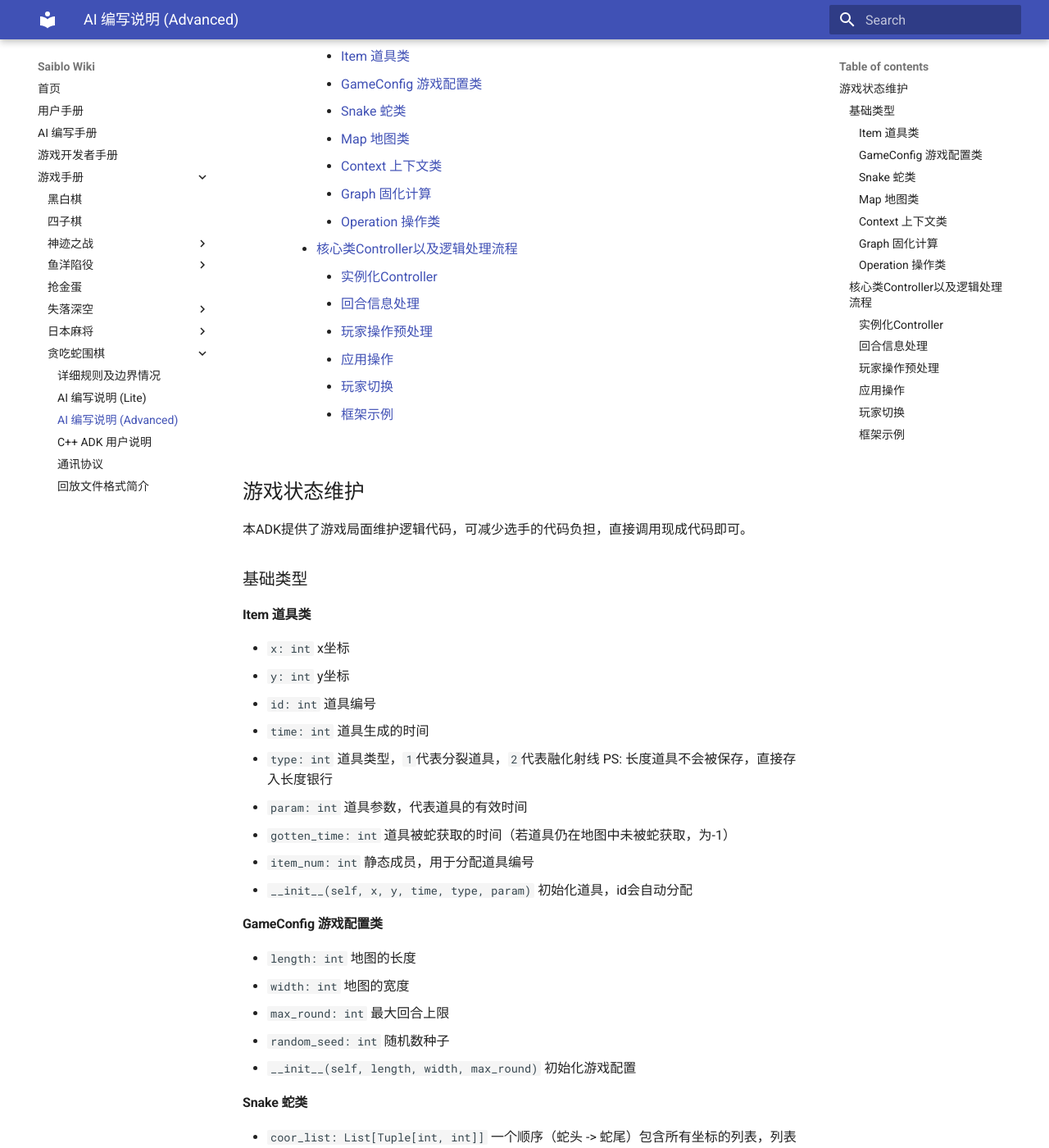
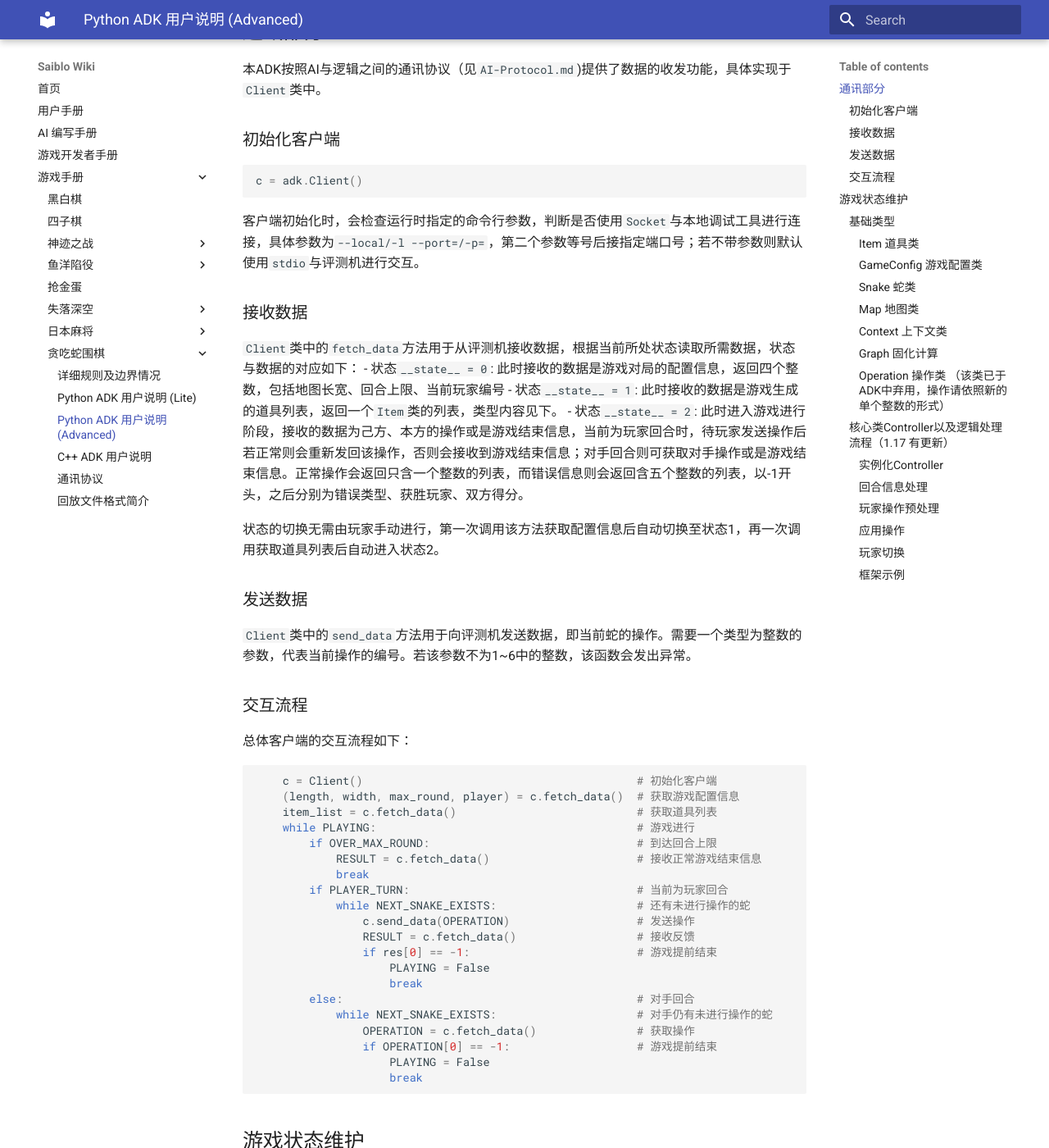
Before and after one commit to saiblo/saiblo-docs, an MkDocs documentation site: the page built from docs/games/snake-go/adk-advanced.md, in a window 1280 px wide and 1400 px high, scrolled down 266 px. Shown: the whole window at 82% size. Built offline with MkDocs 1.6.1 and Material for MkDocs 9.7.7, drawn with Linux system fonts in a browser that asks for light colours; some of the changed text lies outside the part shown.

Commit message:
fix: modify snakego docs

````diff
--- a/docs/ai/ai.md
+++ b/docs/ai/ai.md
@@ -14,14 +14,16 @@
 
 ## 使用ADK进行AI的编写
 
-对于刚上手的AI编写者，请先在阅读并理解游戏规则的基础上，进一步阅读对应语言所提供的的ADK说明文档及其他相关文档，这些文档会位于游戏包中。
+对于刚上手的AI编写者，请先在阅读并理解游戏规则的基础上，进一步阅读对应语言所提供的的ADK说明文档及其他相关文档，这些文档会位于游戏包中。以SnakeGo游戏为例
 
-![image-20220116184247986](img/image-20220116184247986.png)
+<img src="img/image-20220117165144889.png" style="zoom:80%;" />
 
-以上图例中，`cpp`文件夹下会包含为C++选手ADK以及我们提供的一份示例AI代码；`python`文件夹下同理（实际文件目录可能会有所差别，请视具体情况判断）。除去代码，对于两种语言的ADK会有若干份详细的使用指导，请仔细阅读它们中的内容，这对你如何高效地利用ADK实现你自己的AI有着很大的帮助。使用指导可能会包含以下内容：
+<img src="img/image-20220117165345038.png" alt="image-20220117165345038" style="zoom:80%;" />
+
+游戏包中，`ai`文件夹下会包含Python及C++的ADK以及示例AI代码；`docs`文件夹下会包含若干份详细的使用指导，包括ADK的使用说明，通讯协议以及回放文件的格式说明，这些文档也可于游戏手册中查看。请仔细阅读它们中的内容，这对你如何高效地利用ADK实现你自己的AI有着很大的帮助。使用指导可能会包含以下内容：
 
 - AI编写的核心工作，需要完成哪些内容的编写
-- 示例AI的基本思路及参考修改方向，你可以依托他来完成你的AI
+- 示例AI的基本思路及参考修改方向，你可以依托它来完成你的AI
 - ADK所提供给选手的信息，如游戏局面信息等的利用方法
 
 具体请阅读相应游戏的ADK使用引导，以及样例AI中的注释说明，如有任何问题请联系相关人员解答。
@@ -29,6 +31,34 @@
 实际根据游戏的不同可能会存在其他使用指导，如在线播放器的回放文件格式说明，也请选手进行查看。
 
 在完成AI的编写后，可以通过上传至Saiblo网站进行评测，可参见用户手册-上传AI一节。
+
+## 在线评测输出调试信息
+
+在Saiblo平台上进行对局的评测时，你不仅可以通过播放器、回放文件来查看游戏运行时的状况，平台也提供了查看选手AI调试输出信息的功能。
+
+AI需要通过`stderr`标准错误流来输出自己的调试信息，具体操作方式如下：
+
+`Python`
+
+```python
+sys.stderr.write(msg)
+```
+
+`C++`
+
+```c++
+std::cerr << msg;
+```
+
+关于`stderr`流的其他信息可以自行查阅相关资料，你可以通过在这里输出回合、操作、场面等有助于你修改AI的信息。
+
+AI添加完调试输出语句后，进行在线评测，在对局页面右侧、AI版本边上有一个紫色的按钮，点击它可以看到你的AI输出的调试信息。![image-20220117153647911](img/image-20220117153647911.png)
+
+<img src="img/image-20220117154808026.png" alt="image-20220117154808026" style="zoom: 80%;" />
+
+你可以在窗口中查看调试信息，也可以点击右上角的复制调试信息按钮，复制至文本编辑器中查看。
+
+**注意**！你的AI输出的调试信息不应过多，若输出信息过多达到上限，有可能会导致你的AI超时而输掉比赛。
 
 ## 本地调试工具使用说明
 
@@ -46,7 +76,7 @@
 
 - 玩家人数：游戏所需AI个数，可根据游戏的具体情况进行设置
 - 监听端口：本调试工具基于TCP Socket提供本地AI连接与游戏运行支持，在运行时需要指定监听端口号，可指定也可随机生成
-- 逻辑启动脚本路径：游戏包的逻辑代码也会提供一个类似于`run_logic.sh`的逻辑运行脚本，点开右侧省略号选择该运行脚本即可
+- 逻辑启动脚本路径：游戏包的逻辑代码也会提供一个类似于`run_logic.sh`的逻辑运行脚本或者使用Pyinstaller生成的可执行文件，点开右侧省略号选择该运行脚本即可
 - 输出目录：评测机日志、回访文件等生成的文件路径，默认位于当前运行文件夹下
 - 对局配置文件路径：需指定一个类型为`json`的对局配置文件，包含该对局的初始配置信息，不填则为默认配置信息
 
@@ -59,7 +89,7 @@
 此时，需要选手将自己的AI与评测机进行连接，以SnakeGo游戏为例，Python及C++的ADK均提供了与评测机进行交互的功能，只需在运行时指定特殊的运行参数即可：
 
 - C++ :  `./main host port` ，`host`为一个字符串，为主机地址；`port`为一个整数，为端口号
-- Python : `python3 main.py --local/-l --port=/-p=`，在第二个参数的等号后填写指定端口号
+- Python : `python3 main.py host port`，同C++的参数
 
 每个游戏提供的ADK实现方式可能不一样，请留意相关声明。
 
--- a/docs/games/snake-go/adk-advanced.md
+++ b/docs/games/snake-go/adk-advanced.md
@@ -2,7 +2,49 @@
 
 > 建议在阅读本进阶版指南前，首先阅读Lite版指南。
 
-[TOC]
+[toc]
+## 通讯部分
+本ADK按照AI与逻辑之间的通讯协议（见`AI-Protocol.md`)提供了数据的收发功能，具体实现于`Client`类中。
+### 初始化客户端
+```python
+c = adk.Client()
+```
+客户端初始化时，会检查运行时指定的命令行参数，判断是否使用`Socket`与本地调试工具进行连接，具体参数为`--local/-l --port=/-p=`，第二个参数等号后接指定端口号；若不带参数则默认使用`stdio`与评测机进行交互。
+### 接收数据
+`Client`类中的`fetch_data`方法用于从评测机接收数据，根据当前所处状态读取所需数据，状态与数据的对应如下：
+- 状态`__state__ = 0`: 此时接收的数据是游戏对局的配置信息，返回四个整数，包括地图长宽、回合上限、当前玩家编号
+- 状态`__state__ = 1`: 此时接收的数据是游戏生成的道具列表，返回一个`Item`类的列表，类型内容见下。
+- 状态`__state__ = 2`: 此时进入游戏进行阶段，接收的数据为己方、本方的操作或是游戏结束信息，当前为玩家回合时，待玩家发送操作后若正常则会重新发回该操作，否则会接收到游戏结束信息；对手回合则可获取对手操作或是游戏结束信息。正常操作会返回只含一个整数的列表，而错误信息则会返回含五个整数的列表，以-1开头，之后分别为错误类型、获胜玩家、双方得分。
+
+状态的切换无需由玩家手动进行，第一次调用该方法获取配置信息后自动切换至状态1，再一次调用获取道具列表后自动进入状态2。
+
+### 发送数据
+`Client`类中的`send_data`方法用于向评测机发送数据，即当前蛇的操作。需要一个类型为整数的参数，代表当前操作的编号。若该参数不为1~6中的整数，该函数会发出异常。
+
+### 交互流程
+总体客户端的交互流程如下：
+```python
+    c = Client()                                         # 初始化客户端
+    (length, width, max_round, player) = c.fetch_data()  # 获取游戏配置信息
+    item_list = c.fetch_data()                           # 获取道具列表
+    while PLAYING:                                       # 游戏进行
+        if OVER_MAX_ROUND:                               # 到达回合上限
+            RESULT = c.fetch_data()                      # 接收正常游戏结束信息
+            break
+        if PLAYER_TURN:                                  # 当前为玩家回合
+            while NEXT_SNAKE_EXISTS:                     # 还有未进行操作的蛇
+                c.send_data(OPERATION)                   # 发送操作
+                RESULT = c.fetch_data()                  # 接收反馈
+                if res[0] == -1:                         # 游戏提前结束
+                    PLAYING = False
+                    break
+        else:                                            # 对手回合
+            while NEXT_SNAKE_EXISTS:                     # 对手仍有未进行操作的蛇
+                OPERATION = c.fetch_data()               # 获取操作
+                if OPERATION[0] == -1:                   # 游戏提前结束
+                    PLAYING = False
+                    break
+```
 
 ## 游戏状态维护
 
@@ -16,7 +58,7 @@
 - `y: int` y坐标
 - `id: int` 道具编号
 - `time: int` 道具生成的时间
-- `type: int` 道具类型，`1`代表分裂道具，`2`代表融化射线    PS: 长度道具不会被保存，直接存入长度银行
+- `type: int` 道具类型，`0`代表长度道具，`2`代表融化射线    PS: 长度道具不会被保存，直接存入长度银行
 - `param: int` 道具参数，代表道具的有效时间
 - `gotten_time: int` 道具被蛇获取的时间（若道具仍在地图中未被蛇获取，为-1）
 - `item_num: int` 静态成员，用于分配道具编号
@@ -96,14 +138,14 @@
 
 `calc() -> List` 计算固化区域，返回固化区域（不包括蛇本身）
 
-#### Operation 操作类
+#### Operation 操作类 （**该类已于ADK中弃用，操作请依照新的单个整数的形式**）
 
-- `type: int` 操作类型 1移动，2分裂/融化
+- `type: int` 操作类型 1移动，2融化，3分裂
 - `snake: int` 蛇编号
 - `direction: int` 方向 0 : x轴正向，1 : y轴正向, 2 : x轴负向, 3 : y轴负向，若无则为-1
 - `item_id: int` 道具编号，若无则为-1
 
-### 核心类Controller以及逻辑处理流程
+### 核心类Controller以及逻辑处理流程（1.17 有更新）
 
 `Controller`类为逻辑处理的核心，以下是其包含的成员属性与方法：
 
@@ -131,9 +173,9 @@
 
 - `round_init()` 玩家行动前的预处理，初始化`current_snake_list`并寻找第一条待操作的蛇
 
-- `apply(op: List[int]) ` `op`格式为与ADK交互的格式，一个包含2个整数的列表，转换为`Operation`类调用`apply_single`处理操作并寻找下一条蛇
+- `apply(op: int) ` `op`格式为与ADK交互的格式，单个整数，调用`apply_single`处理操作并寻找下一条蛇，**若操作合法返回`True`，否则返回`False`且不执行当前操作、不寻找下一条蛇**
 
-- `apply_single(snake: int, op: Operation)` 处理在`current_snake_list`中下标为`snake`的蛇的操作
+- `apply_single(snake: int, op: int)` 处理在`current_snake_list`中下标为`snake`的蛇的操作，并返回是否合法，**若操作合法返回`True`，否则返回`False`且不执行当前操作**
 
   根据不同操作，分别调用`move`/ `split`/ `fire`函数处理移动、分裂、融化
 
@@ -144,7 +186,7 @@
 游戏开始时，AI读入游戏配置、道具列表后可实例化`Controller`类型，调用构造函数，参数为实例化的`Context`对象。如下就是一段初始化代码：
 
 ```python
-config = GameConfig(width=height, length=width, max_round=round_count)
+config = GameConfig(width=width, length=length, max_round=round_count)
 ctx = Context(config=config)
 ctx.game_map = Map(item_list, config=config)
 controller = Controller(ctx)
@@ -160,11 +202,11 @@ controller = Controller(ctx)
 
 #### 应用操作
 
-玩家每进行一次操作，需要调用`controller.apply`方法处理当前操作并寻找下一条蛇。
+玩家每进行一次操作，需要调用`controller.apply`方法处理当前操作并寻找下一条蛇。**若操作非法会返回`False`，且不进行当前操作，选手可进行异常处理。**
 
 #### 玩家切换
 
-一个玩家结束后，需要调用`controller.next_player`方法切换换到下一个玩家。
+一个玩家结束后，需要调用`controller.next_player`方法切换到下一个玩家。
 
 #### 框架示例
 
@@ -172,35 +214,36 @@ controller = Controller(ctx)
 
 ```python
 while playing:
-    if controller.ctx.turn > max_round: # 超出回合上限，游戏正常结束
+    if controller.ctx.turn > max_round:               # 超出回合上限，游戏正常结束
         res = c.fetch_data()
-        sys.stderr.write(str(res[1:])) # 获取结束信息并输出
+        sys.stderr.write(str(res[1:]))                # 获取结束信息并输出
         return
     if current_player == 0:
         controller.round_preprocess()
     controller.round_init()
-    if player == current_player:  # 玩家的回合
-        while controller.next_snake != -1: # 还有蛇需要操作
-            op = ai.judge(...) # AI计算当前操作
-            c.send(op) # 输出当前操作
-            controller.apply(op) # 应用当前操作并寻找下一条蛇
-            res = c.fetch_data() # 获取反馈（正常为原操作，若出现错误则为错误信息）
-            if res[0] == -1: # 游戏提前结束
+    if player == current_player:                      # 玩家的回合
+        while controller.next_snake != -1:            # 还有蛇需要操作
+            op = ai.judge(...)                        # AI计算当前操作
+            if not controller.apply(op):              # 应用当前操作并寻找下一条蛇，同时判断操作合法性
+                raise RuntimeError("Illegal Action!!!")
+            c.send(op)                                # 输出当前操作
+            res = c.fetch_data()                      # 获取反馈（原操作或游戏结束信息）
+            if res[0] == -1:                          # 游戏提前结束
                 playing = False
-                sys.stderr.write(str(res[1:])) # 错误信息输出
+                sys.stderr.write(str(res[1:]))        # 错误信息输出
                 break
-        controller.next_player() # 切换玩家
+        controller.next_player()                      # 切换玩家
         c.write_int(0)
     else:
        while True:
-          if controller.next_snake == -1: # 对手回合是否结束
+          if controller.next_snake == -1:             # 对手回合是否结束
               controller.next_player()
               break
-          op = c.fetch_data() # 获取操作
-          if op[0] == -1: # 出现错误，游戏提前结束
+          op = c.fetch_data()                         # 获取操作
+          if op[0] == -1:                             # 游戏提前结束
               playing = False
-              sys.stderr.write(str(op[1:])) # 错误信息输出
+              sys.stderr.write(str(op[1:]))           # 错误信息输出
               break
-          controller.apply(op) # 应用对手操作
-    current_player = 1 - current_player # 切换玩家
+          controller.apply(op)                        # 应用对手操作
+    current_player = 1 - current_player               # 切换玩家
 ```
--- a/mkdocs.yml
+++ b/mkdocs.yml
@@ -34,8 +34,8 @@ nav:
         - 播放器使用说明: games/mahjong/player.md
     - 贪吃蛇围棋:
         - 详细规则及边界情况: games/snake-go/snake-go.md
-        - AI 编写说明 (Lite): games/snake-go/adk-lite.md
-        - AI 编写说明 (Advanced): games/snake-go/adk-advanced.md
+        - Python ADK 用户说明 (Lite): games/snake-go/adk-lite.md
+        - Python ADK 用户说明 (Advanced): games/snake-go/adk-advanced.md
         - C++ ADK 用户说明: games/snake-go/cpp-guide.md
         - 通讯协议: games/snake-go/ai-protocol.md
         - 回放文件格式简介: games/snake-go/replay-guide.md
````
Also changed, not shown: docs/games/snake-go/ai-protocol.md (+2 -0 lines), docs/games/snake-go/cpp-guide.md (+1 -1 lines), docs/games/snake-go/replay-guide.md (+7 -2 lines), docs/ai/img/image-20220117153647911.png (added), docs/ai/img/image-20220117154808026.png (added), docs/ai/img/image-20220117165144889.png (added), docs/ai/img/image-20220117165336428.png (added), docs/ai/img/image-20220117165345038.png (added).
